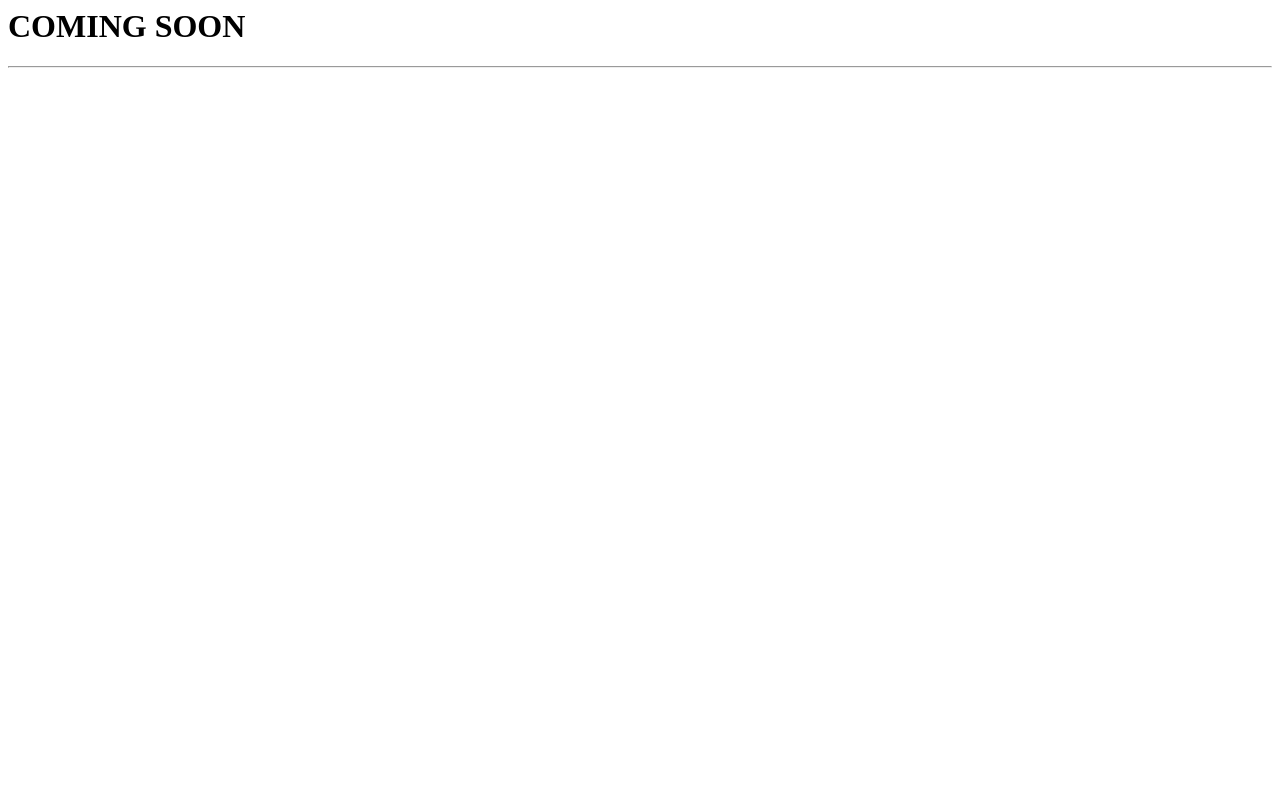
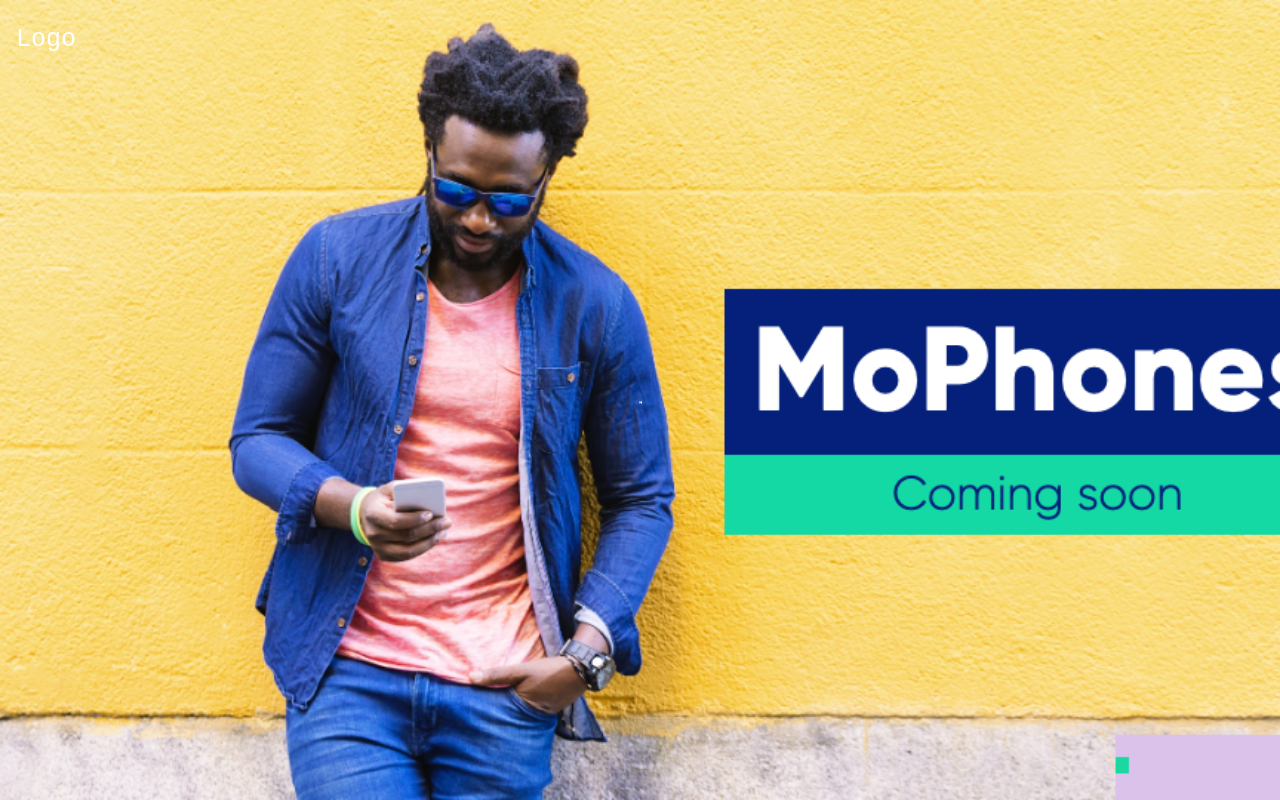
Before and after one commit to mophones/mophones.github.io, a plain HTML site: page docs/index.html in a window 1280 px wide. Drawn offline with Linux system fonts and the light colour scheme.

Commit message:
static site fix
an actual index.html page

```diff
--- a/docs/index.html
+++ b/docs/index.html
@@ -1,13 +1,62 @@
+<!DOCTYPE html>
+<html>
+<style>
+body, html {
+  height: 100%;
+  margin: 0;
+}
+
+.bgimg {
+  background-image: url('/comingsoon.png');
+  height: 100%;
+  background-position: center;
+  background-size: cover;
+  position: relative;
+  color: white;
+  font-family: "Courier New", Courier, monospace;
+  font-size: 25px;
+}
+
+.topleft {
+  position: absolute;
+  top: 0;
+  left: 16px;
+}
+
+.bottomleft {
+  position: absolute;
+  bottom: 0;
+  left: 16px;
+}
+
+.middle {
+  position: absolute;
+  top: 50%;
+  left: 50%;
+  transform: translate(-50%, -50%);
+  text-align: center;
+}
+
+hr {
+  margin: auto;
+  width: 40%;
+}
+</style>
+<body>
+
 <div class="bgimg">
   <div class="topleft">
-    <p></p>
+    <p>Logo</p>
   </div>
   <div class="middle">
-    <h1>COMING SOON</h1>
+    <h1></h1>
     <hr>
-    <p></p>
+    <p id="demo" style="font-size:30px"></p>
   </div>
   <div class="bottomleft">
     <p></p>
   </div>
 </div>
+
+</body>
+</html>
--- a/docs/style.css
+++ /dev/null
@@ -1,52 +0,0 @@
-/* Set height to 100% for body and html to enable the background image to cover the whole page: */
-body, html {
-  height: 100%
-}
-
-.bgimg {
-  /* Background image */
-  background-image: url('comingsoon.png');
-  /* Full-screen */
-  height: 100%;
-  /* Center the background image */
-  background-position: center;
-  /* Scale and zoom in the image */
-  background-size: cover;
-  /* Add position: relative to enable absolutely positioned elements inside the image (place text) */
-  position: relative;
-  /* Add a white text color to all elements inside the .bgimg container */
-  color: white;
-  /* Add a font */
-  font-family: "Courier New", Courier, monospace;
-  /* Set the font-size to 25 pixels */
-  font-size: 25px;
-}
-
-/* Position text in the top-left corner */
-.topleft {
-  position: absolute;
-  top: 0;
-  left: 16px;
-}
-
-/* Position text in the bottom-left corner */
-.bottomleft {
-  position: absolute;
-  bottom: 0;
-  left: 16px;
-}
-
-/* Position text in the middle */
-.middle {
-  position: absolute;
-  top: 50%;
-  left: 50%;
-  transform: translate(-50%, -50%);
-  text-align: center;
-}
-
-/* Style the <hr> element */
-hr {
-  margin: auto;
-  width: 40%;
-}
```
